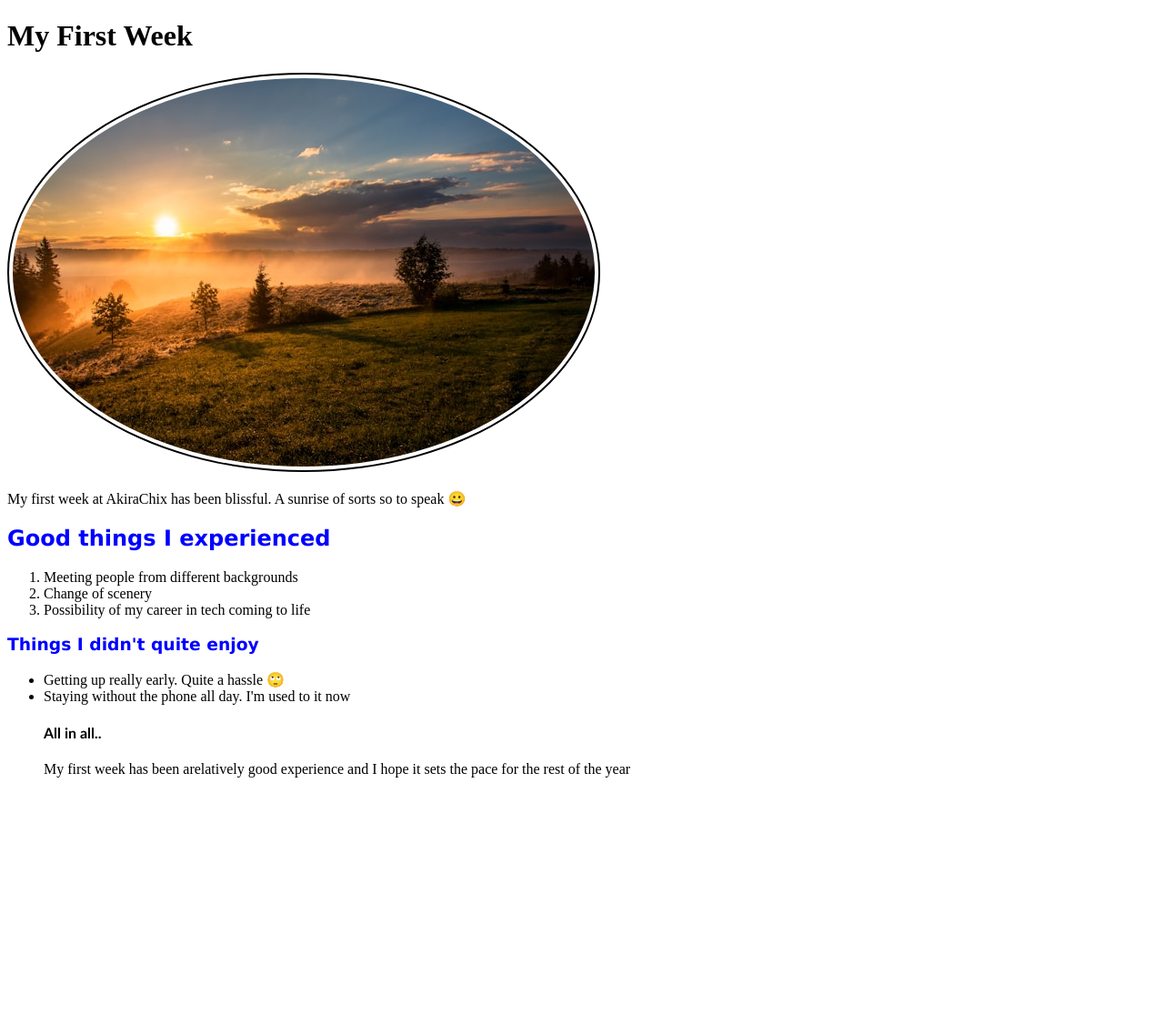
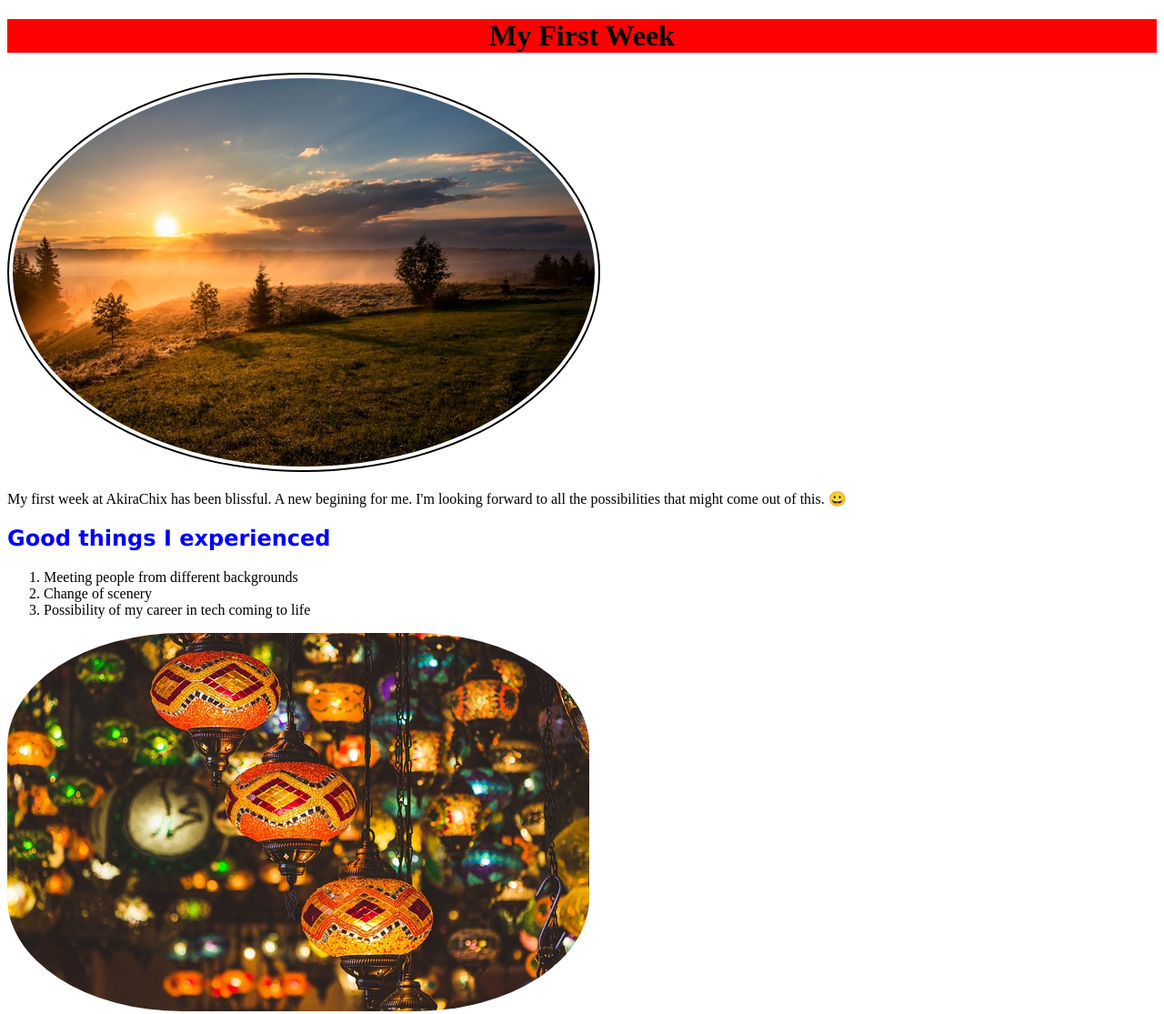
Before and after one commit to shabachmuriithi/My-First-Week, a plain HTML site: page index.html in a window 1280 px wide. Shown: the top 1115 px of the page at 91% size. Before the commit the page ends 871 px from the top, so only its background shows below. Drawn offline with Linux system fonts and the light colour scheme.

Commit message:
added an image

```diff
--- a/index.html
+++ b/index.html
@@ -6,21 +6,22 @@
     <title>First Week</title>
 </head>
 <body>
-    <h1>My First Week</h1>
+    <h1 style="font-size: xx-large; background-color: red; text-align: center;">My First Week</h1>
     <img src="image.jpg" alt="sunrise" style="border-radius: 80%; border: 2px solid black; padding: 4px;">
-    <p>My first week at AkiraChix has been blissful. A sunrise of sorts so to speak &#128512;</p>
+    <p>My first week at AkiraChix has been blissful. A new begining for me. I'm looking forward to all the possibilities that might come out of this.  &#128512;</p>
     <h2 style="font-family: Verdana, Geneva, Tahoma, sans-serif; color: blue;">Good things I experienced</h2>
     <ol>
         <li>Meeting people from different backgrounds</li>
         <li>Change of scenery</li>
         <li>Possibility of my career in tech coming to life</li>
     </ol>
+    <img src="image2.jpg" alt="culture" class="center" style="border-radius: 30%;">
     <h3 style="font-family: 'Lucida Sans', 'Lucida Sans Regular', 'Lucida Grande', 'Lucida Sans Unicode', Geneva, Verdana, sans-serif; color: blue;">Things I didn't quite enjoy</h3>
     <ul>
         <li>Getting up really early. Quite a hassle &#128580;</li>
         <li>Staying without the phone all day. I'm used to it now</li>
+    </ul>
 <h4 style="font-family: 'Trebuchet MS', 'Lucida Sans Unicode', 'Lucida Grande', 'Lucida Sans', Arial, sans-serif;">All in all..</h4>
 <p>My first week has been arelatively good experience and I hope it sets the pace for the rest of the year</p>
-    </ul>
 </body>
 </html>
```
Also changed, not shown: image2.jpg (added).
